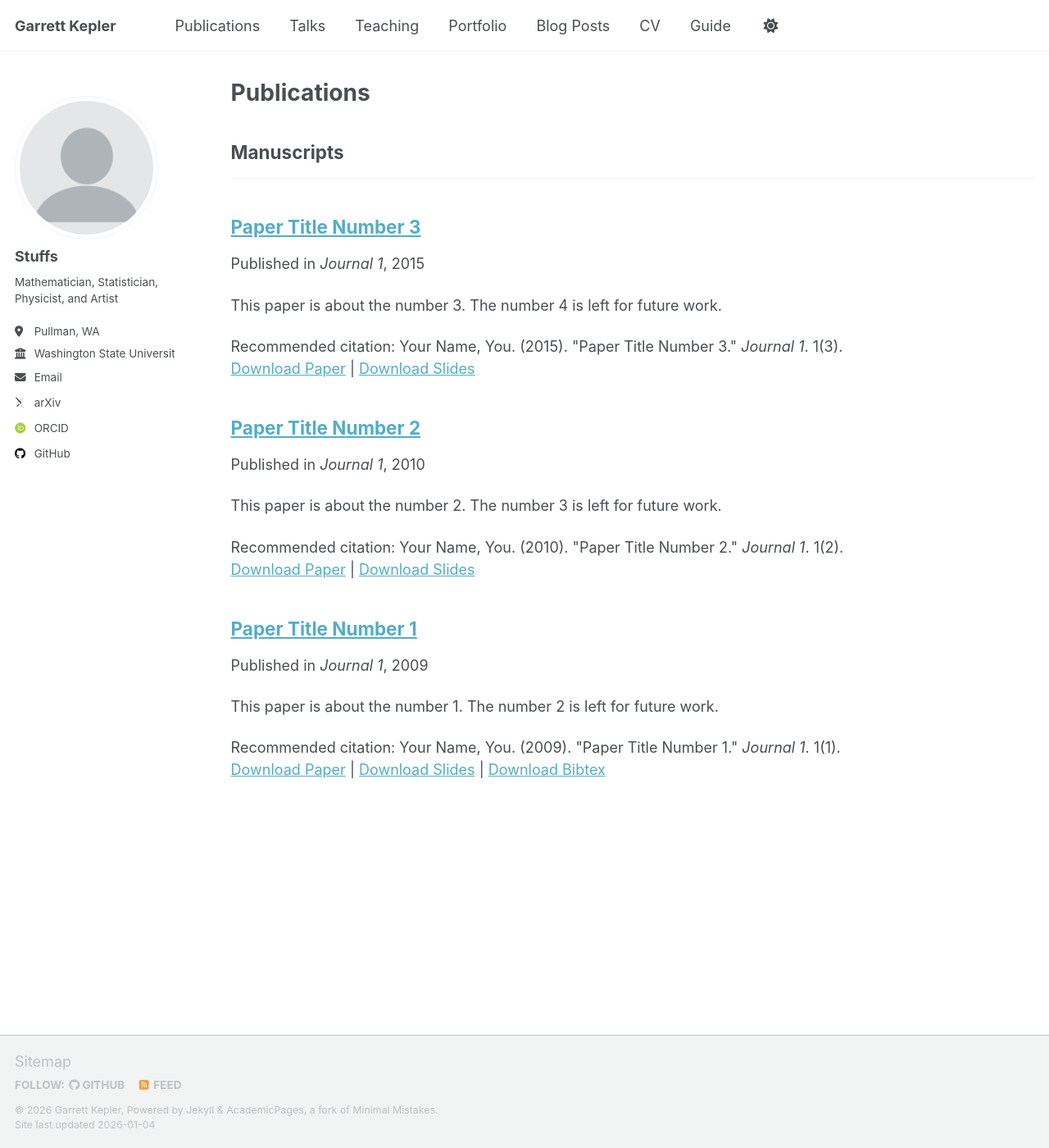
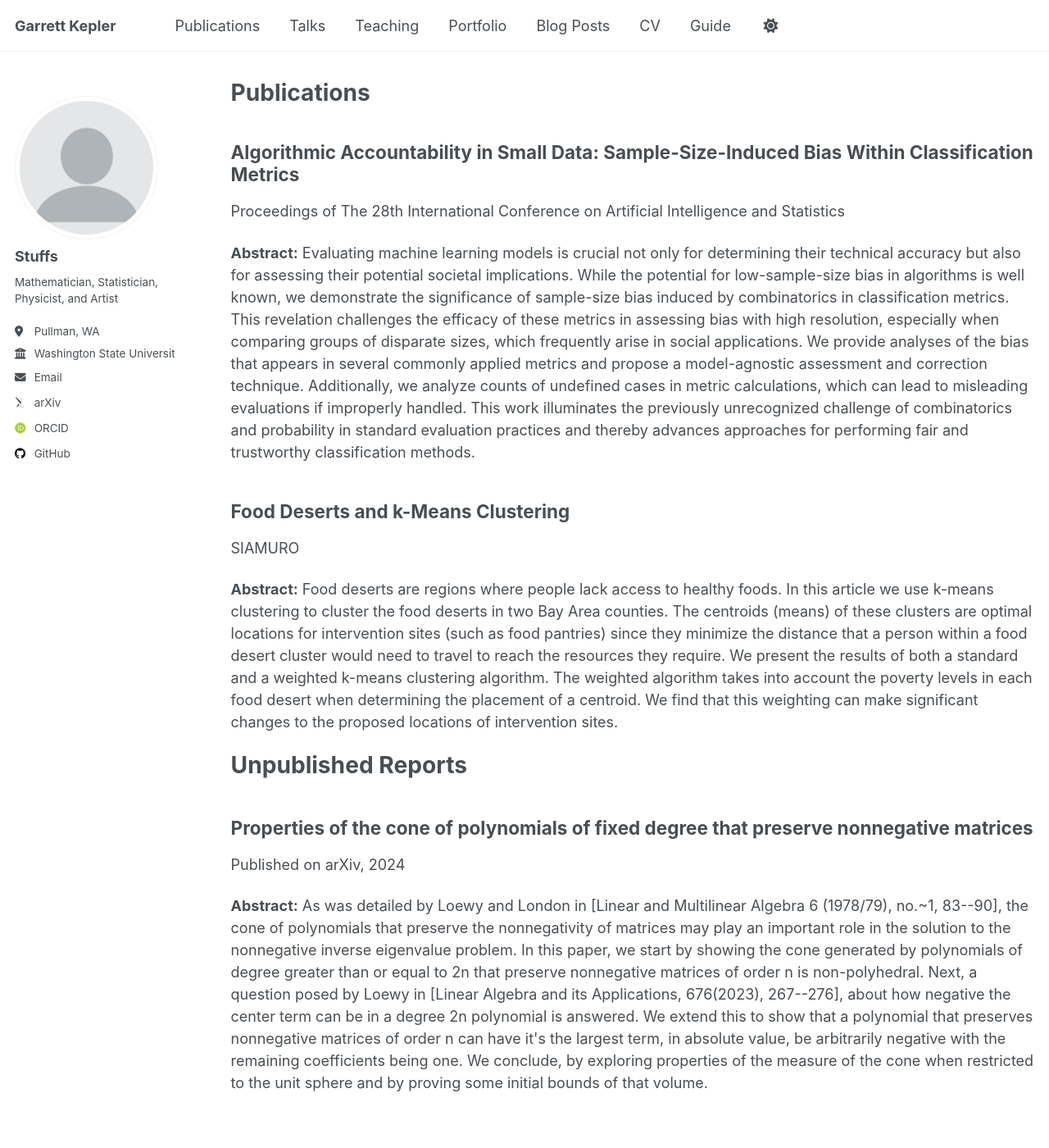
Before and after one commit to garrett-kepler/garrett-kepler.github.io, a Jekyll site: the page built from _pages/publications.html, in a window 1280 px wide and 1400 px high. Shown: the whole window at 82% size. Built offline with Jekyll 4.4.1, drawn with Linux system fonts in a browser that asks for light colours; some web fonts are replaced; a script that is not in the unit is left out.

Commit message:
Update publications.html

```diff
--- a/_pages/publications.html
+++ b/_pages/publications.html
@@ -5,29 +5,30 @@ permalink: /publications/
 author_profile: true
 ---
 
-{% if site.author.googlescholar %}
-  <div class="wordwrap">You can also find my articles on <a href="{{site.author.googlescholar}}">my Google Scholar profile</a>.</div>
-{% endif %}
+<div>
+  <h2>Algorithmic Accountability in Small Data: Sample-Size-Induced Bias Within Classification Metrics</h2>
+  <p>Proceedings of The 28th International Conference on Artificial Intelligence and Statistics</p>
+  <p><b>Abstract:</b> Evaluating machine learning models is crucial not only for determining their technical accuracy but also for assessing their potential societal implications. While the potential for low-sample-size bias in algorithms is well known, we demonstrate the significance of sample-size bias induced by combinatorics in classification metrics. This revelation challenges the efficacy of these metrics in assessing bias with high resolution, especially when comparing groups of disparate sizes, which frequently arise in social applications. We provide analyses of the bias that appears in several commonly applied metrics and propose a model-agnostic assessment and correction technique. Additionally, we analyze counts of undefined cases in metric calculations, which can lead to misleading evaluations if improperly handled. This work illuminates the previously unrecognized challenge of combinatorics and probability in standard evaluation practices and thereby advances approaches for performing fair and trustworthy classification methods.</p>
+</div>
 
-{% include base_path %}
+<div>
+  <h2>Food Deserts and k-Means Clustering</h2>
+  <p>SIAMURO</p>
+  <p><b>Abstract:</b> Food deserts are regions where people lack access to healthy foods. In this article we use k-means
+clustering to cluster the food deserts in two Bay Area counties. The centroids (means) of these
+clusters are optimal locations for intervention sites (such as food pantries) since they minimize the
+distance that a person within a food desert cluster would need to travel to reach the resources they
+require. We present the results of both a standard and a weighted k-means clustering algorithm. The
+weighted algorithm takes into account the poverty levels in each food desert when determining the
+placement of a centroid. We find that this weighting can make significant changes to the proposed
+locations of intervention sites.</p>
+</div>
 
-<!-- New style rendering if publication categories are defined -->
-{% if site.publication_category %}
-  {% for category in site.publication_category  %}
-    {% assign title_shown = false %}
-    {% for post in site.publications reversed %}
-      {% if post.category != category[0] %}
-        {% continue %}
-      {% endif %}
-      {% unless title_shown %}
-        <h2>{{ category[1].title }}</h2><hr />
-        {% assign title_shown = true %}
-      {% endunless %}
-      {% include archive-single.html %}
-    {% endfor %}
-  {% endfor %}
-{% else %}
-  {% for post in site.publications reversed %}
-    {% include archive-single.html %}
-  {% endfor %}
-{% endif %}
+<h1>Unpublished Reports</h1>
+<div>
+  <h2>Properties of the cone of polynomials of fixed degree that preserve nonnegative matrices</h2>
+  <p>Published on arXiv, 2024</p>
+  <p>
+    <b>Abstract:</b> As was detailed by Loewy and London in [Linear and Multilinear Algebra 6 (1978/79), no.~1, 83--90], the cone of polynomials that preserve the nonnegativity of matrices may play an important role in the solution to the nonnegative inverse eigenvalue problem. In this paper, we start by showing the cone generated by polynomials of degree greater than or equal to 2n that preserve nonnegative matrices of order n is non-polyhedral. Next, a question posed by Loewy in [Linear Algebra and its Applications, 676(2023), 267--276], about how negative the center term can be in a degree 2n polynomial is answered. We extend this to show that a polynomial that preserves nonnegative matrices of order n can have it's the largest term, in absolute value, be arbitrarily negative with the remaining coefficients being one. We conclude, by exploring properties of the measure of the cone when restricted to the unit sphere and by proving some initial bounds of that volume.
+  </p>
+</div>
```
